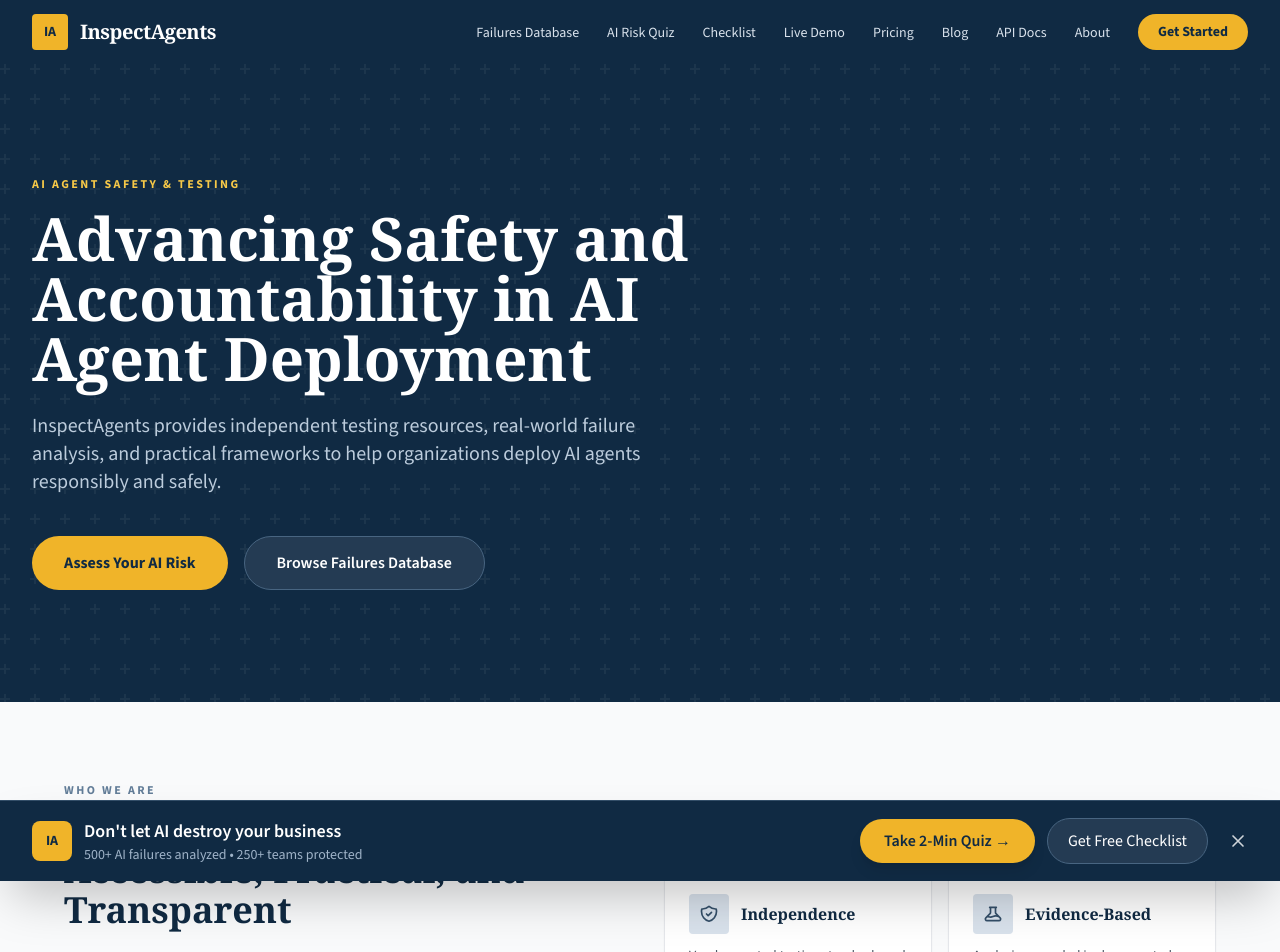
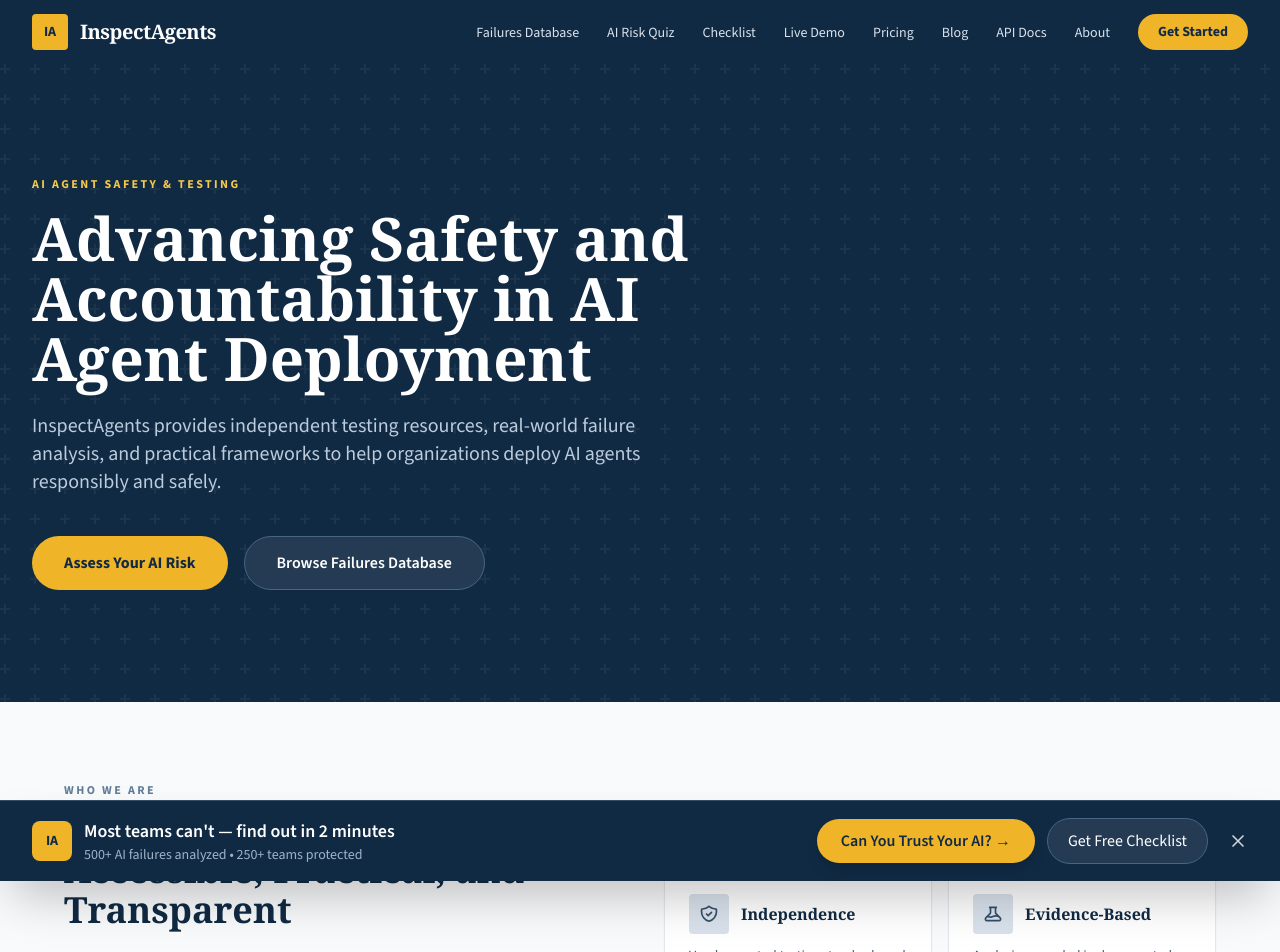
Before and after one commit to LeonMelamud/inspector-agents, a Next.js app: page / in a window 1280 px wide. Shown: the top 952 px of the page. Built offline with nearby package versions, Linux system fonts and the light colour scheme.

Commit message:
copy: improve sticky CTA bar with trust-based loss aversion framing
- CTA: 'Take 2-Min Quiz →' → 'Can You Trust Your AI? →'
- Message: 'Don't let AI destroy...' → 'Most teams can't — find out in 2 minutes'
- Update docs to match

```diff
--- a/src/components/StickyCtaBar.tsx
+++ b/src/components/StickyCtaBar.tsx
@@ -45,9 +45,9 @@
  */
 export function StickyCtaBar({
   threshold = 400,
-  ctaText = 'Take 2-Min Quiz →',
+  ctaText = 'Can You Trust Your AI? →',
   ctaLink = '/quiz',
-  message = "Don't let AI destroy your business",
+  message = "Most teams can't — find out in 2 minutes",
   secondaryCtaText = 'Get Free Checklist',
   secondaryCtaLink = '/checklist',
 }: StickyCtaBarProps) {
```
Also changed, not shown: 1 other file (tests, documents, lock files or other folders).
